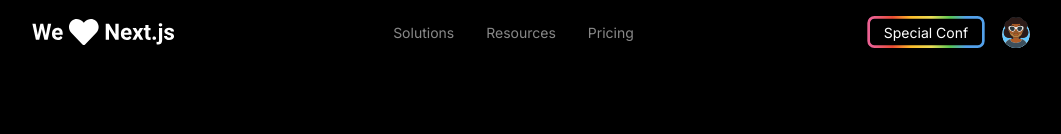
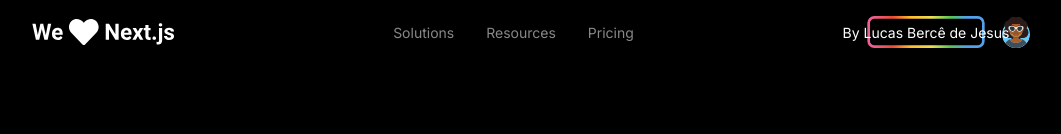
Before and after one commit to LucasBerce71/VercelWebsiteClone, a plain HTML site: page index.html in a window 1280 px wide. Shown: the top 134 px of the page, without its empty margins (108-1169 px from the left). Drawn offline with Linux system fonts and the light colour scheme.

Commit message:
Update index.html

```diff
--- a/index.html
+++ b/index.html
@@ -31,7 +31,7 @@
         <div class="right">
           <a class="conf">
             <img src="assets/special-button.svg" alt="Special Conference" />
-            <span>Special Conf</span>
+            <span>By Lucas Bercê de Jesus</span>
           </a>
 
           <!-- https://getavataaars.com/ -->
```
